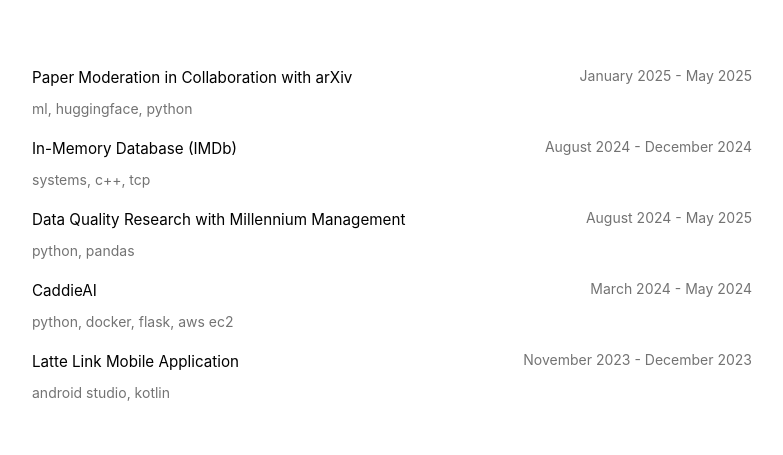
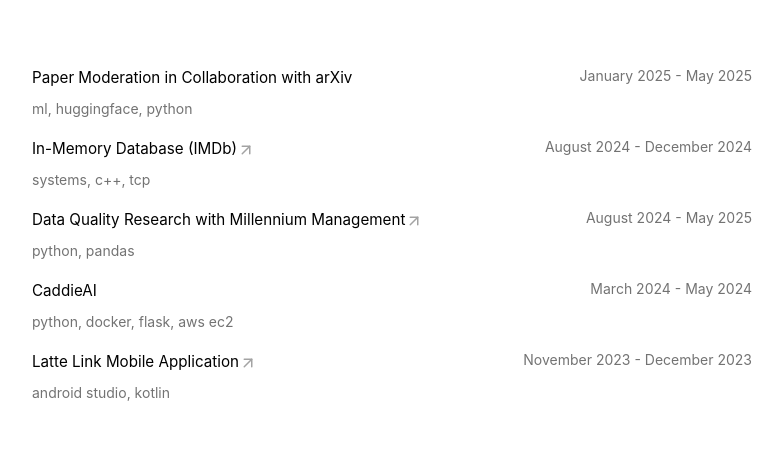
Before and after one commit to nchu05/nchu05.github.io, a React (Create React App) app: page /projects in a window 1280 px wide. Shown: the part 159-614 px from the top of the page, without its empty margins (248-1031 px from the left). Built offline with nearby package versions, Linux system fonts and the light colour scheme.

Commit message:
Change project redirect on link existance

```diff
--- a/src/data/project.js
+++ b/src/data/project.js
@@ -12,14 +12,16 @@
     start_month: "08-2024",
     end_month: "12-2024",
     slug: "in-memory-database",
-    tags: ["systems", "c++", "tcp"]
+    tags: ["systems", "c++", "tcp"],
+    link: "https://github.com/CornellDataScience/imdb"
   },
   {
     title: "Data Quality Research with Millennium Management",
     start_month: "08-2024",
     end_month: "05-2025",
     slug: "data-quality-with-millennium-management",
-    tags: ["python", "pandas"]
+    tags: ["python", "pandas"],
+    link: "https://github.com/nchu05/millennium-data-quality"
   },
   {
     title: "CaddieAI",
@@ -33,6 +35,7 @@
     start_month: "11-2023",
     end_month: "12-2023",
     slug: "latte-link",
-    tags: ["android studio", "kotlin"]
+    tags: ["android studio", "kotlin"],
+    link: "https://github.com/nchu05/Latte-Link"
   }
 ];
--- a/src/pages/Project.js
+++ b/src/pages/Project.js
@@ -12,14 +12,9 @@
       />
       <div className="layout-md my-10">
         <div className="grid gap-y-4">
-          {projectData.map((item, index) => (
-            <a
-              key={index}
-              href={item.link || `/projects/${item.slug}`}
-              className="block -mx-3 px-3 hover:bg-neutral-100 transition-colors"
-              target={item.link ? "_blank" : "_self"}
-              rel={item.link ? "noreferrer" : ""}
-            >
+          {projectData.map((item, index) => {
+            const content = (
+              <>
                 <div className="flex flex-col sm:flex-row sm:items-end mb-1.5">
                   <div className="text-black writing-title">
                     {item.title}
@@ -46,8 +41,28 @@
                     {item.tags.join(', ')}
                   </span>
                 </div>
+              </>
+            );
+
+            return item.link ? (
+              <a
+                key={index}
+                href={item.link}
+                className="block -mx-3 px-3 hover:bg-neutral-100 transition-colors"
+                target="_blank"
+                rel="noreferrer"
+              >
+                {content}
               </a>
-          ))}
+            ) : (
+              <div
+                key={index}
+                className="block -mx-3 px-3 hover:bg-neutral-100 transition-colors"
+              >
+                {content}
+              </div>
+            );
+          })}
         </div>
       </div>
     </>
```
Lines whose indentation alone changed are shown as unchanged.
